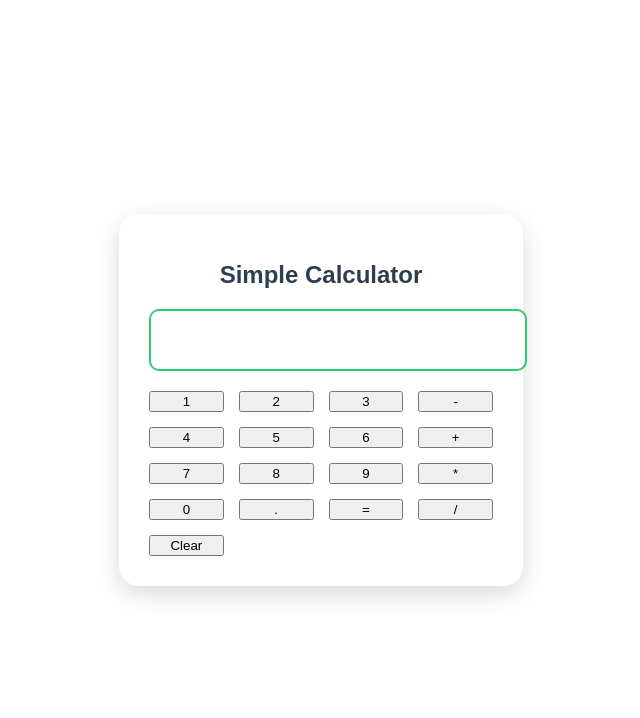
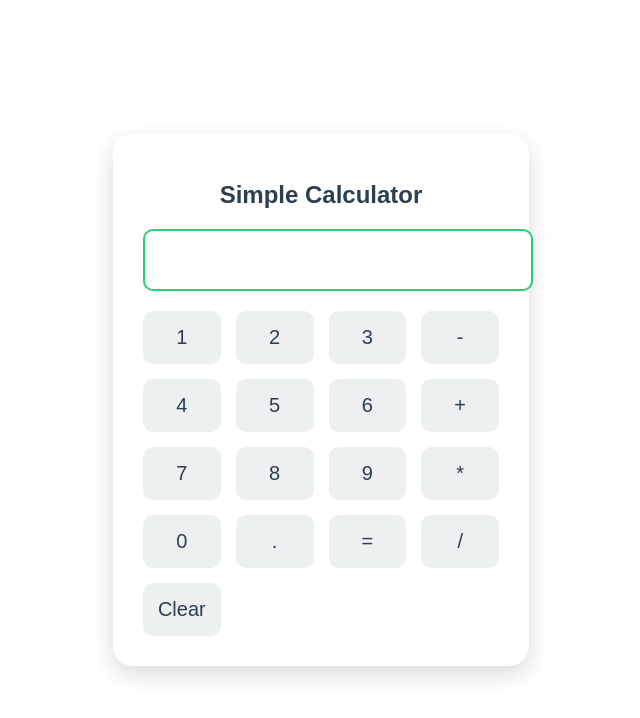
Before and after one commit to M-Saleh-N/simple_calculator, a React (Create React App) app: page / in a window 1280 px wide. Shown: the top 718 px of the page, without its empty margins (319-959 px from the left). Built offline with nearby package versions, Linux system fonts and the light colour scheme.

Commit message:
styled the buttons and their colors

```diff
--- a/src/components/simple.css
+++ b/src/components/simple.css
@@ -43,3 +43,14 @@ body {
     grid-template-columns: repeat(4, 1fr);
     gap: 15px;
   }
+
+  .button {
+    padding: 15px;
+    font-size: 20px;
+    border: none;
+    border-radius: 10px;
+    cursor: pointer;
+    background: #ecf0f1;
+    color: #2c3e50;
+    transition: all 0.3s ease;
+  }
```
